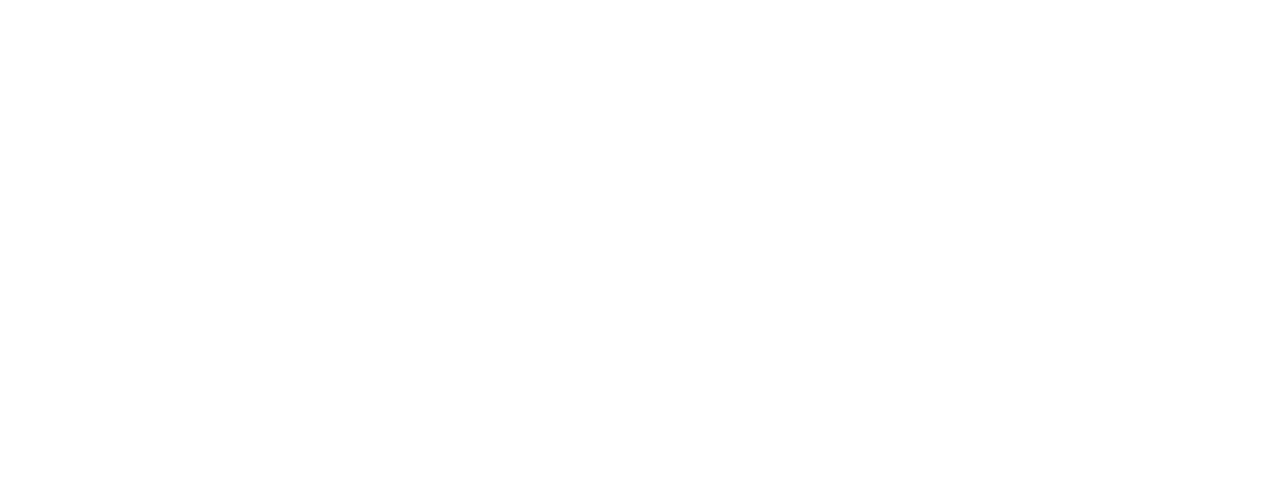
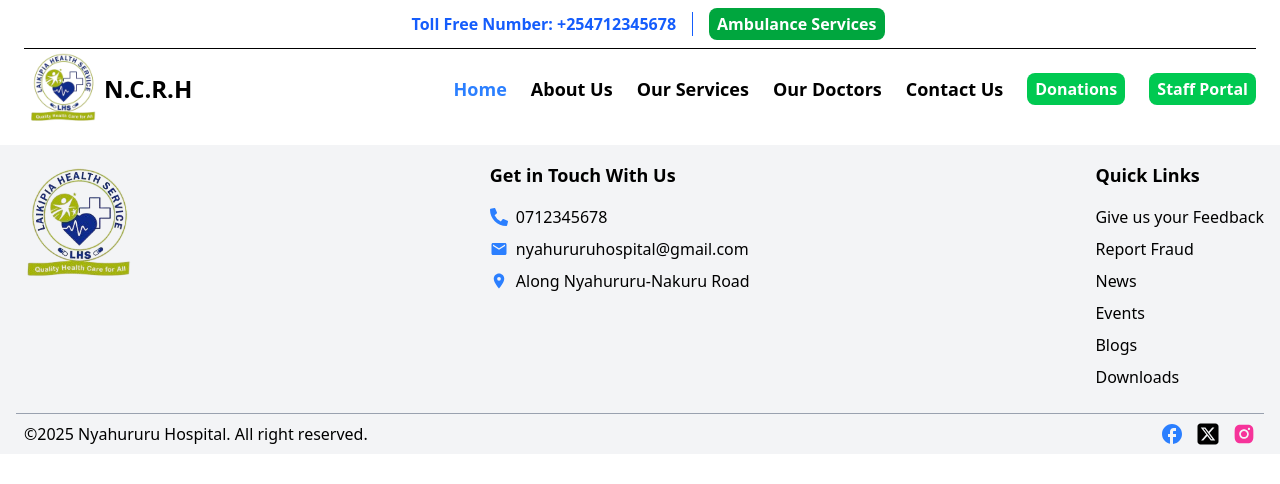
Before and after one commit to KirimiOnesmus/nyahururu_hospital, a React (Vite) app in the folder client/: page /contact in a window 1280 px wide. Before the commit this address had no page. Shown: the top 484 px of the page. Built offline with nearby package versions, Linux system fonts and the light colour scheme.

Commit message:
Donation and staff navigation added

```diff
--- a/client/src/App.jsx
+++ b/client/src/App.jsx
@@ -1,5 +1,5 @@
 import { BrowserRouter, Route, Routes } from "react-router-dom";
-import { Doctors, Home, Services, About } from "./pages/index";
+import { Doctors, Home, Services, About,Contact } from "./pages/index";
 import { ServiceDetails, DoctorDetails } from "./components/modals";
 
 import "./App.css";
@@ -13,6 +13,7 @@
           <Route path="/about" element={<About />} />
           <Route path="/services" element={<Services />} />
           <Route path="/doctors" element={<Doctors />} />
+          <Route path="/contact" element={<Contact/>}/>
           <Route path="/services/:id" element={<ServiceDetails />} />
           <Route path="/doctors/:id" element={<DoctorDetails />} />
         </Routes>
--- a/client/src/components/layouts/Header.jsx
+++ b/client/src/components/layouts/Header.jsx
@@ -6,18 +6,29 @@
 const Header = () => {
   const [isOpen, setIsOpen] = useState(false);
   const [active, setActive] = useState("home");
-  const navigate =useNavigate();
+  const navigate = useNavigate();
 
-  const handleNavigate=(page,path)=>{
+  const handleNavigate = (page, path) => {
     setActive(page);
     navigate(path);
-    setIsOpen(false)
-  }
-    return (
+    setIsOpen(false);
+  };
+  return (
     <div className=" px-6">
+      <div className="flex gap-4 justify-center border-b py-2 items-center">
+        <p className="text-blue-600 font-semibold border-r px-4">
+          Toll Free Number: <span>+254712345678</span>
+        </p>
+        <button
+          className="border-green-600 px-2 py-1 cursor-pointer rounded-lg
+         bg-green-600 text-white font-semibold hover:bg-transparent hover:text-green-600"
+        >
+          Ambulance Services
+        </button>
+      </div>
       <div className="flex items-center justify-between">
         <div className="logo flex items-center">
-          <img src={logo} alt="LHS logo" className="w-18 h-18" />
+          <img src={logo} alt="LHS logo" className="w-20 h-20" />
           <h3 className="text-2xl font-bold">N.C.R.H</h3>
         </div>
         <div className="links">
@@ -27,12 +38,13 @@
           <ul
             className={`${
               isOpen ? "block" : "hidden"
-            } absolute md:static top-18 right-10 w-76 max-h-svh md:w-auto bg-blue-400 md:bg-transparent md:flex space-y-4 md:space-y-0 md:space-x-6 p-4 md:p-0 rounded-md z-50`}
+            } absolute md:static top-24 right-10 w-76 max-h-svh md:w-auto bg-blue-400 md:bg-transparent
+             md:flex space-y-4 md:space-y-0 md:space-x-6 p-4 md:p-0 rounded-md z-50 items-center`}
           >
             <li>
               <a
                 href="#"
-                onClick={() => handleNavigate("home","/")}
+                onClick={() => handleNavigate("home", "/")}
                 className={`font-semibold text-lg ${
                   active === "home"
                     ? "text-white md:text-blue-500"
@@ -58,14 +70,14 @@
             <li>
               <a
                 href=""
-               onClick={() => handleNavigate("services", "/services")}
+                onClick={() => handleNavigate("services", "/services")}
                 className={`font-semibold text-lg ${
                   active === "services"
                     ? "text-white md:text-blue-500"
                     : "hover:text-white md:hover:text-blue-500"
                 }`}
               >
-               Our Services
+                Our Services
               </a>
             </li>
             <li>
@@ -81,10 +93,10 @@
                 Our Doctors
               </a>
             </li>
-            <li>
+            <li className="relative group">
               <a
-                href=""
-                onClick={() => handleNavigate("contact", "/contact")}
+                href="#"
+                // onClick={() => handleNavigate("contact", "/contact")}
                 className={`font-semibold text-lg ${
                   active === "contact"
                     ? "text-white md:text-blue-500"
@@ -93,6 +105,123 @@
               >
                 Contact Us
               </a>
+              <ul
+                className="absolute right-70 top-2 md:top-4 md:right-2 mt-2 w-56 bg-white shadow-lg rounded-lg opacity-0
+              group-hover:opacity-100 group-hover:visible invisible transition-all
+               duration-300 ease-in-out delay-300 group-hover:delay-0 z-50"
+              >
+                <li>
+                  {" "}
+                  <a
+                    href="#"
+                    onClick={() =>
+                      handleNavigate("patient-feedback", "/feedback")
+                    }
+                    className="block px-4 py-2 hover:bg-blue-100 text-gray-700 hover:font-semibold"
+                  >
+                    Patient Feedback
+                  </a>
+                </li>
+                <li>
+                  {" "}
+                  <a
+                    href="#"
+                    onClick={() =>
+                      handleNavigate("report-fraud", "/report-fraud")
+                    }
+                    className="block px-4 py-2 hover:bg-blue-100 text-gray-700 hover:font-semibold"
+                  >
+                    Report Fraud
+                  </a>
+                </li>
+                <li>
+                  {" "}
+                  <a
+                    href="#"
+                    onClick={() => handleNavigate("ask-doctor", "/ask-doctor")}
+                    className="block px-4 py-2 hover:bg-blue-100 text-gray-700 hover:font-semibold"
+                  >
+                    Ask Doctor
+                  </a>
+                </li>
+                <li>
+                  {" "}
+                  <a
+                    href="#"
+                    onClick={() =>
+                      handleNavigate("book-appointment", "/book-appointment")
+                    }
+                    className="block px-4 py-2 hover:bg-blue-100 text-gray-700 hover:font-semibold"
+                  >
+                    Book Appointment
+                  </a>
+                </li>
+                <li>
+                  {" "}
+                  <a
+                    href="#"
+                    onClick={() =>
+                      handleNavigate("virtual-tour", "/virtual-tour")
+                    }
+                    className="block px-4 py-2 hover:bg-blue-100 text-gray-700 hover:font-semibold"
+                  >
+                    Virtual Tour
+                  </a>
+                </li>
+              </ul>
+            </li>
+            <li className="text-center  py-1 rounded-lg hover:cursor-pointer md:px-2 bg-green-500 text-white hover:bg-green-600">
+              <a href="" className="text-md font-semibold ">
+                Donations
+              </a>
+            </li>
+            <li
+              className="text-center py-1 rounded-lg hover:cursor-pointer md:px-2
+             bg-green-500 text-white hover:bg-green-600 relative group"
+            >
+              <a href="" className="text-md font-semibold ">
+                Staff Portal
+              </a>
+              <ul
+                className="absolute right-70 md:right-2 top-0 md:top-8 mt-2 w-56 bg-white shadow-lg rounded-lg opacity-0
+              group-hover:opacity-100 group-hover:visible invisible transition-all
+               duration-300 ease-in-out delay-300 group-hover:delay-0 z-50"
+              >
+                <li>
+                  {" "}
+                  <a
+                    href="#"
+                    onClick={() =>
+                      handleNavigate("patient-feedback", "/feedback")
+                    }
+                    className="block px-4 py-2 hover:bg-blue-100 text-gray-700 hover:font-semibold"
+                  >
+                    IPC Login
+                  </a>
+                </li>
+                <li>
+                  {" "}
+                  <a
+                    href="#"
+                    onClick={() =>
+                      handleNavigate("report-fraud", "/report-fraud")
+                    }
+                    className="block px-4 py-2 hover:bg-blue-100 text-gray-700 hover:font-semibold"
+                  >
+                    Staff Email
+                  </a>
+                </li>
+                <li>
+                  {" "}
+                  <a
+                    href="#"
+                    onClick={() => handleNavigate("ask-doctor", "/ask-doctor")}
+                    className="block px-4 py-2 hover:bg-blue-100 text-gray-700 hover:font-semibold"
+                  >
+                    HMIS
+                  </a>
+                </li>
+              </ul>
             </li>
           </ul>
         </div>
--- /dev/null
+++ b/client/src/pages/Contact.jsx
@@ -0,0 +1,19 @@
+import React from "react";
+import { Header, Footer } from "../components/layouts";
+const Contact = () => {
+  return (
+    <div>
+      <div className="body">
+        {" "}
+        <div>
+          <Header />
+        </div>
+        <div>
+          <Footer />
+        </div>
+      </div>
+    </div>
+  );
+};
+
+export default Contact;
--- a/client/src/pages/index.js
+++ b/client/src/pages/index.js
@@ -2,3 +2,4 @@
 export{default as Services} from "./Services"
 export {default as Doctors} from  "./Doctors"
 export {default as About} from "./About"
+export{default as Contact } from "./Contact"
```
